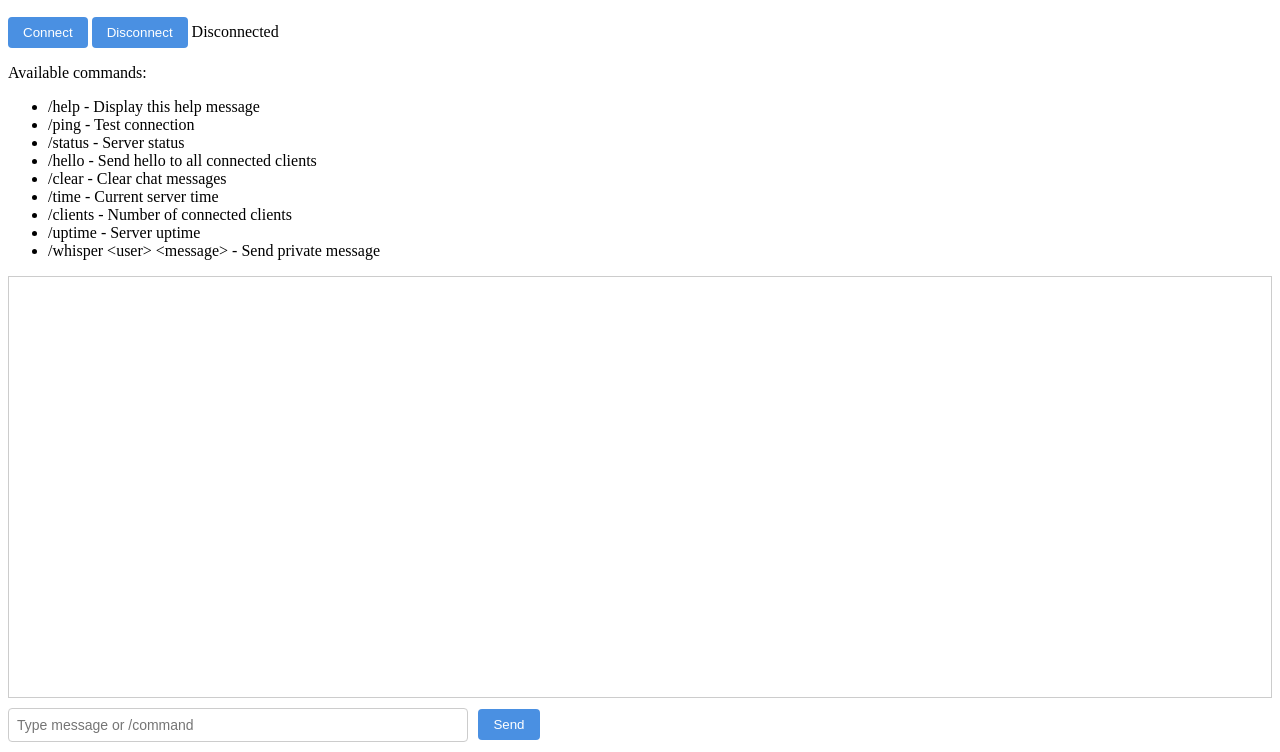
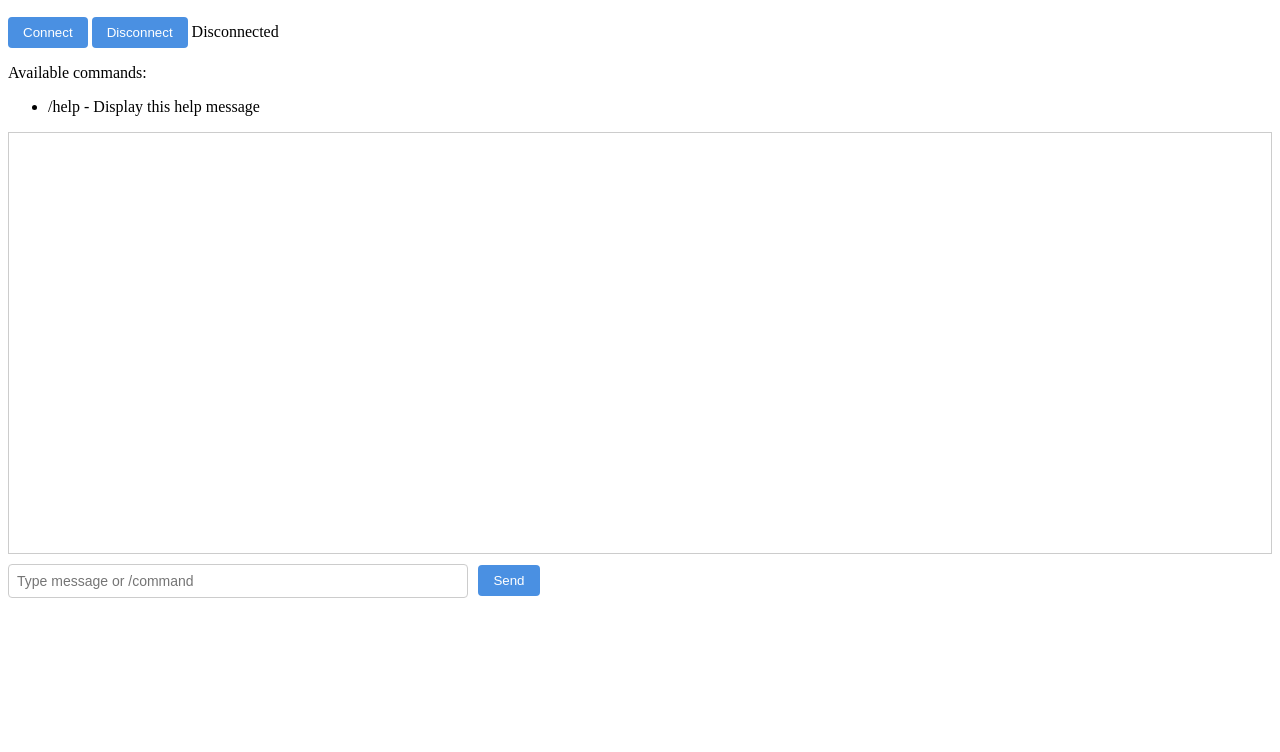
Before and after one commit to OnyJ/MasterMonster_back, a website: page client.html in a window 1280 px wide. Shown: the part 50-802 px from the top of the page. Drawn offline with Linux system fonts and the light colour scheme.

Commit message:
docs: update README and client.html to clarify command usage and remove redundant command list

```diff
--- a/client.html
+++ b/client.html
@@ -86,14 +86,6 @@
         <p>Available commands:</p>
         <ul>
             <li>/help - Display this help message</li>
-            <li>/ping - Test connection</li>
-            <li>/status - Server status</li>
-            <li>/hello - Send hello to all connected clients</li>
-            <li>/clear - Clear chat messages</li>
-            <li>/time - Current server time</li>
-            <li>/clients - Number of connected clients</li>
-            <li>/uptime - Server uptime</li>
-            <li>/whisper &lt;user&gt; &lt;message&gt; - Send private message</li>
         </ul>
     </div>
 
```
Also changed, not shown: README.md.
